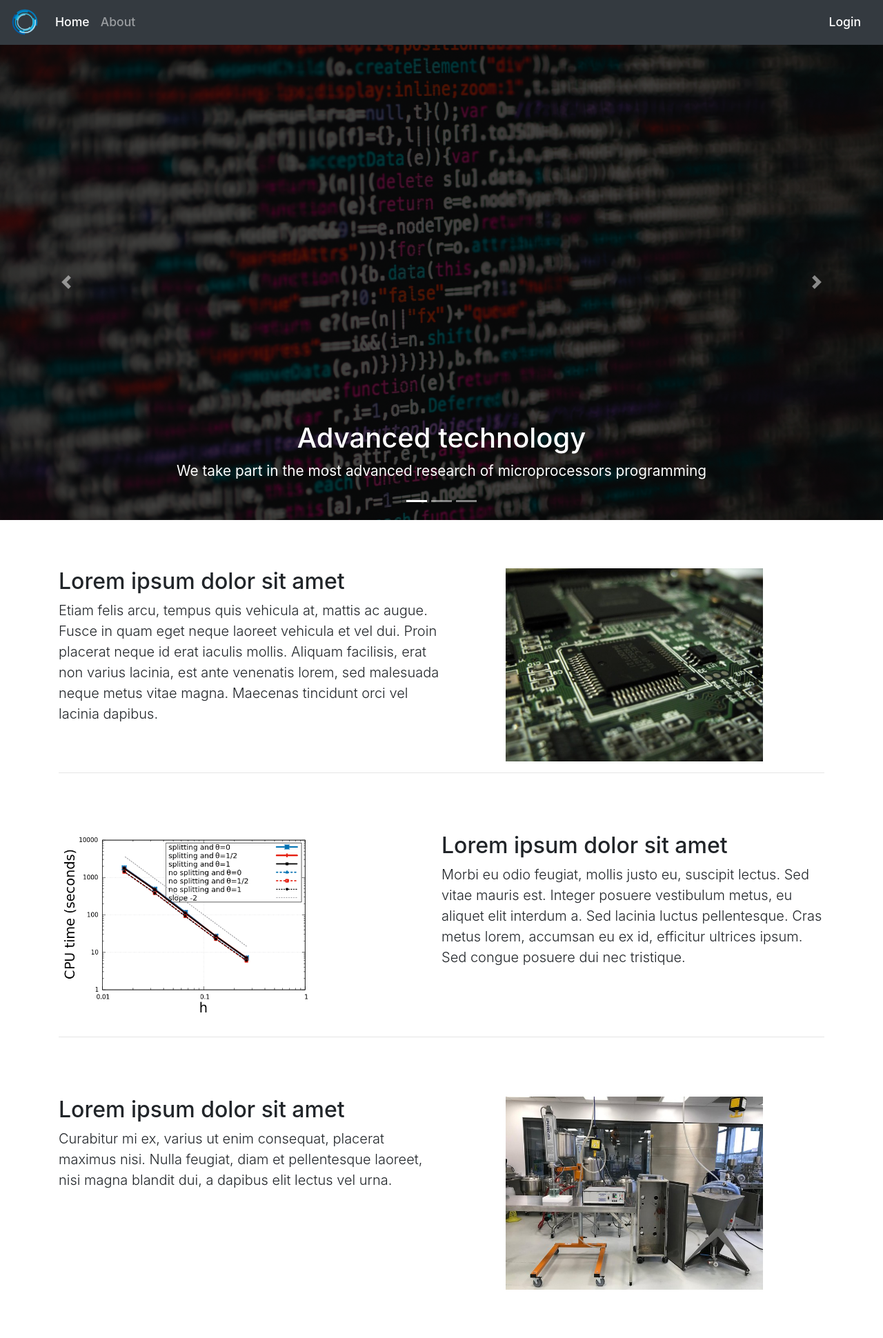
After one commit to Inexpli/Advanced-community-forum, a Django app: page /about/ in a window 1280 px wide. The commit adds this page. Shown: the whole page at 69% size. Run offline with Django 3.2, Linux system fonts and the light colour scheme; some libraries are stand-ins or nearby versions.

Commit message:
index, about, visuals

```diff
--- a/main/main/urls.py
+++ b/main/main/urls.py
@@ -19,7 +19,8 @@ from users import views as user_views
 
 urlpatterns = [
     path('admin/', admin.site.urls),
+    path('', user_views.index, name='index'),
+    path('about/', user_views.about, name='about'),
     path('register/', user_views.register, name='register'),
-    path('', user_views.index, name='index'),
     path('login/', user_views.login, name='login'),
 ]
--- /dev/null
+++ b/main/users/static/css/about.css
@@ -0,0 +1,36 @@
+* {
+    box-sizing: border-box;
+}
+
+.nav-link {
+    font-size: 1.1rem;
+    font-weight: 500;
+}
+
+nav {
+    padding: .2rem 1rem !important;
+}
+
+.slide-img {
+    max-height: 689px;
+}
+
+h5 {
+    font-size: 2.5rem;
+}
+
+p {
+    font-size: 1.3rem;
+}
+
+.featurette {
+    padding-top: 70px;
+}
+
+img {
+    max-height: 280px;
+}
+
+.ending {
+    padding-bottom: 70px;
+}
--- a/main/users/static/css/base.css
+++ b/main/users/static/css/base.css
@@ -12,6 +12,7 @@ li {
 
 .nav-link {
     font-size: 1.1rem;
+    font-weight: 500;
 }
 
 nav {
--- a/main/users/static/css/index.css
+++ b/main/users/static/css/index.css
@@ -8,16 +8,15 @@ body {
 }
 
 .left {
-    width: 50%;
     height: 100vh;
     background-image: url(../img/background.jpg);
     background-position: center;
     background-repeat: no-repeat;
     background-size: cover;
+    color: white;
 }
 
 .right {
-    width: 50%;
     height: 100vh;
     background-color: black;
     color: white;
--- /dev/null
+++ b/main/users/templates/about.html
@@ -0,0 +1,90 @@
+{% extends 'base.html' %}
+{% load static %}
+{% block css %}<link rel="stylesheet" type="text/css" href="{% static 'css/about.css' %}">{% endblock %}
+{% block title %}About{% endblock %}
+{% block content %}
+<div id="carouselIndicators" class="carousel slide" data-ride="carousel">
+    <ol class="carousel-indicators">
+      <li data-target="#carouselIndicators" data-slide-to="0" class="active"></li>
+      <li data-target="#carouselIndicators" data-slide-to="1"></li>
+      <li data-target="#carouselIndicators" data-slide-to="2"></li>
+    </ol>
+    <div class="carousel-inner">
+      <div class="carousel-item active">
+        <img class="d-block w-100 slide-img img-fluid" src="{% static 'img/slide1.png' %}" alt="First slide">
+        <div class="carousel-caption d-none d-md-block">
+            <h5>Advanced technology</h5>
+            <p>We take part in the most advanced research of microprocessors programming</p>
+          </div>
+      </div>
+      <div class="carousel-item">
+        <img class="d-block w-100 slide-img img-fluid" src="{% static 'img/slide2.jpg' %}"  alt="Second slide">
+        <div class="carousel-caption d-none d-md-block">
+            <h5>Research facility</h5>
+            <p>We focus on advanced technological development</p>
+          </div>
+      </div>
+      <div class="carousel-item">
+        <img class="d-block w-100 slide-img img-fluid" src="{% static 'img/slide3.jpg' %}" alt="Third slide">
+        <div class="carousel-caption d-none d-md-block">
+            <h5>Data Analytics</h5>
+            <p>Our team relies on advanced data analysis</p>
+          </div>
+      </div>
+    </div>
+    <a class="carousel-control-prev" href="#carouselIndicators" role="button" data-slide="prev">
+      <span class="carousel-control-prev-icon" aria-hidden="true"></span>
+      <span class="sr-only">Previous</span>
+    </a>
+    <a class="carousel-control-next" href="#carouselIndicators" role="button" data-slide="next">
+      <span class="carousel-control-next-icon" aria-hidden="true"></span>
+      <span class="sr-only">Next</span>
+    </a>
+</div>
+<div class="container">
+    <div class="row featurette no-gutters">
+        <div class="col-md-6">
+            <h2 class="featurette-heading">
+                Lorem ipsum dolor sit amet
+            </h2>
+            <p class="lead">
+                Etiam felis arcu, tempus quis vehicula at, mattis ac augue. Fusce in quam eget neque laoreet vehicula et vel dui. Proin placerat neque id erat iaculis mollis. Aliquam facilisis, erat non varius lacinia, est ante venenatis lorem, sed malesuada neque metus vitae magna. Maecenas tincidunt orci vel lacinia dapibus.
+            </p>
+        </div>
+        <div class="col-1"></div>
+        <div class="col-md-5">
+            <img class="img-fluid" src="{% static 'img/photo2.jpg' %}" alt="First photo">
+        </div>
+    </div>
+    <hr class="featurette-divider">
+    <div class="row featurette no-gutters">
+        <div class="col-md-5">
+            <img class="img-fluid" src="{% static 'img/photo1.jpg' %}" alt="Second photo">
+        </div>
+        <div class="col-1"></div>
+        <div class="col-md-6">
+            <h2 class="featurette-heading">
+                Lorem ipsum dolor sit amet
+            </h2>
+            <p class="lead">
+                Morbi eu odio feugiat, mollis justo eu, suscipit lectus. Sed vitae mauris est. Integer posuere vestibulum metus, eu aliquet elit interdum a. Sed lacinia luctus pellentesque. Cras metus lorem, accumsan eu ex id, efficitur ultrices ipsum. Sed congue posuere dui nec tristique.
+            </p>
+        </div>
+    </div>
+    <hr class="featurette-divider">
+    <div class="row featurette no-gutters ending">
+        <div class="col-md-6">
+            <h2 class="featurette-heading">
+                Lorem ipsum dolor sit amet
+            </h2>
+            <p class="lead">
+                Curabitur mi ex, varius ut enim consequat, placerat maximus nisi. Nulla feugiat, diam et pellentesque laoreet, nisi magna blandit dui, a dapibus elit lectus vel urna.
+            </p>
+        </div>
+        <div class="col-1"></div>
+        <div class="col-md-5">
+            <img class="img-fluid" src="{% static 'img/photo3.jpg' %}" alt="Third photo">
+        </div>
+    </div>
+</div>
+{% endblock %}
--- a/main/users/templates/base.html
+++ b/main/users/templates/base.html
@@ -27,6 +27,27 @@
         </div>
       {% endfor %}
     {% endif %}
+    <nav class="navbar navbar-expand-lg navbar-dark bg-dark">
+      <a class="navbar-brand" href="/">
+          <img src="{% static 'img/icon.png' %}" alt="icon"  width="40" height="40">
+      </a>
+      <button class="navbar-toggler" type="button" data-toggle="collapse" data-target="#navbarText" aria-controls="navbarText" aria-expanded="false" aria-label="Toggle navigation">
+      <span class="navbar-toggler-icon"></span>
+      </button>
+      <div class="collapse navbar-collapse" id="navbarText">
+      <ul class="navbar-nav mr-auto">
+          <li class="nav-item active">
+          <a class="nav-link" href="/">Home <span class="sr-only">(current)</span></a>
+          </li>
+          <li class="nav-item">
+          <a class="nav-link" href="/about">About</a>
+          </li>
+      </ul>
+      <span class="navbar-text">
+          <a class="nav-link" href="/login">Login</a>
+      </span>
+      </div>
+  </nav>
     {% block content %}{% endblock %}
 
     <!-- Optional JavaScript; choose one of the two! -->
--- a/main/users/views.py
+++ b/main/users/views.py
@@ -5,6 +5,9 @@ from .forms import UserRegisterForm
 # Create your views here.
 def index(request):
     return render(request, 'index.html')
+
+def about(request):
+    return render(request, 'about.html')
 
 def register(request):
     if request.method == 'POST':
```
Also changed, not shown: main/users/templates/index.html (+36 -10 lines), main/users/templates/register.html (+0 -21 lines), main/users/static/img/icon.png, main/users/static/img/photo1.jpg (added), main/users/static/img/photo2.jpg (added), main/users/static/img/photo3.jpg (added), main/users/static/img/slide1.jpg (added), main/users/static/img/slide1.png (added), main/users/static/img/slide2.jpg (added), main/users/static/img/slide3.jpg (added).
